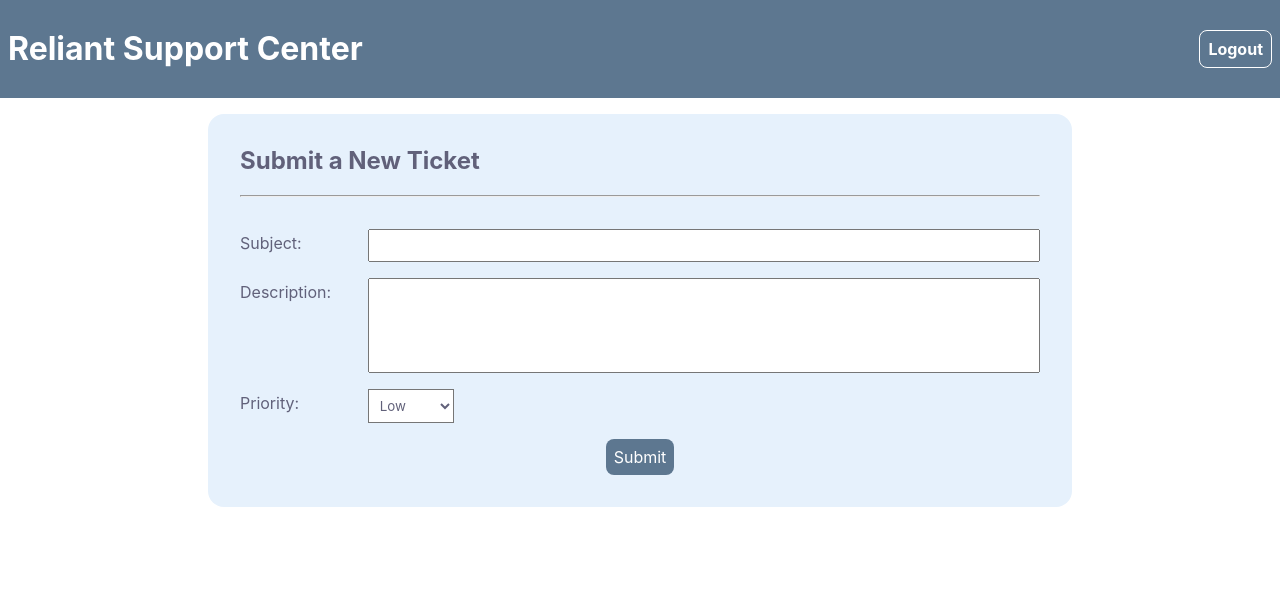
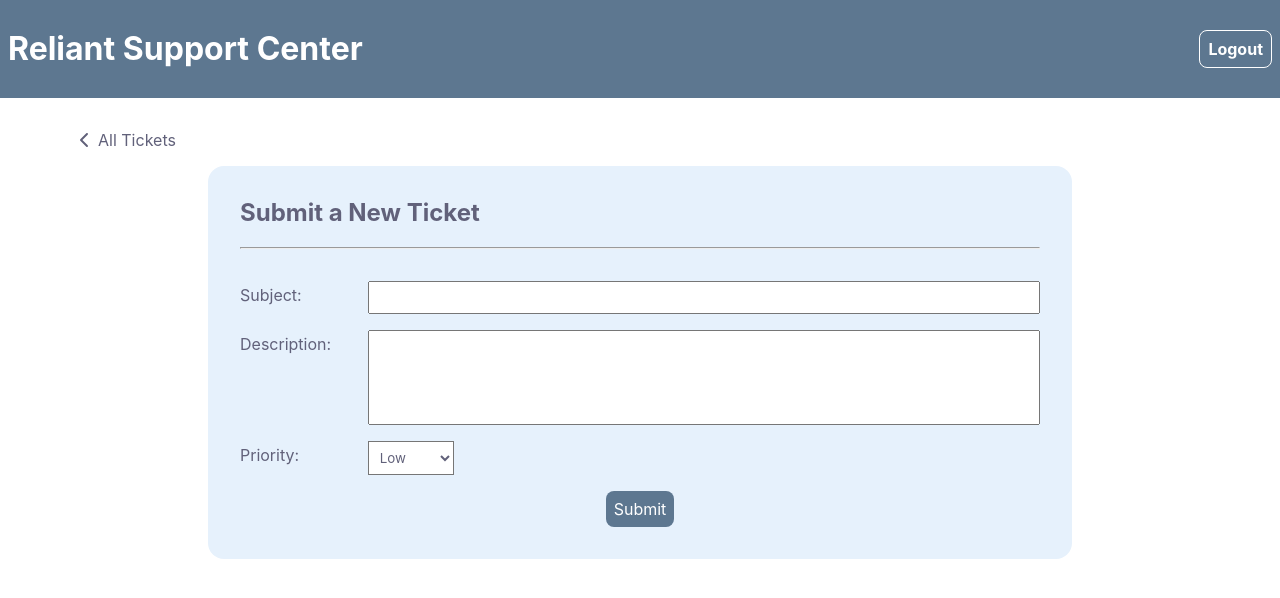
Before and after one commit to brandonpacol/Reliant-Support-Center, a React (Vite) app in the folder frontend/: page /submit-ticket in a window 1280 px wide. Shown: the top 598 px of the page. Built offline with nearby package versions, Linux system fonts and the light colour scheme.

Commit message:
Added a component to go back to the tickets page when on the details or submission page.

```diff
--- /dev/null
+++ b/frontend/src/components/BackNavigation.css
@@ -0,0 +1,9 @@
+#back-navigation {
+  max-width: 100%;
+  width: 70em;
+  margin: 1em;
+}
+
+#back-chevron {
+  margin-right: 0.5em;
+}
--- /dev/null
+++ b/frontend/src/components/BackNavigation.tsx
@@ -0,0 +1,13 @@
+import { FontAwesomeIcon } from '@fortawesome/react-fontawesome';
+import { faChevronLeft } from "@fortawesome/free-solid-svg-icons";
+import "./BackNavigation.css";
+
+function BackNavigation() {
+  return (
+    <div id="back-navigation">
+      <a href="/tickets"><FontAwesomeIcon id="back-chevron" icon={faChevronLeft} />{"All Tickets"}</a>
+    </div>
+  )
+}
+
+export default BackNavigation;
--- a/frontend/src/index.css
+++ b/frontend/src/index.css
@@ -9,6 +9,10 @@ body {
 
 button {
   border: none;
+}
+
+a {
+  text-decoration: none;
 }
 
 textarea {
@@ -32,11 +36,13 @@ tr {
 .page-container {
   padding: 1em;
   display: flex;
+  flex-direction: column;
   justify-content: center;
   align-items: center;
 }
 
 .page-container .form-container {
+  max-width: 80%;
   background-color: #e6f1fc;
   padding: 2em;
   border-radius: 1em;
--- a/frontend/src/pages/TicketDetailsPage.tsx
+++ b/frontend/src/pages/TicketDetailsPage.tsx
@@ -4,8 +4,15 @@ import Navbar from '../components/Navbar';
 import StatusTag from '../components/StatusTag';
 import StatusTagEditable from '../components/StatusTagEditable';
 import PriorityTag from '../components/PriorityTag';
+import BackNavigation from '../components/BackNavigation';
 import { Ticket } from '../types/Ticket';
 import "./TicketDetailsPage.css";
+
+const dateFormatOptions: Intl.DateTimeFormatOptions = {
+  month: '2-digit',
+  day: '2-digit',
+  year: 'numeric'
+};
 
 function TicketDetailsPage() {
 
@@ -35,16 +42,6 @@ function TicketDetailsPage() {
     }
     fetchTicket();
   }, []);
-
-  if (!ticket) return null;
-
-  const createdTime = new Date(ticket.createdTime);
-  const updatedTime = new Date(ticket.updatedTime);
-  const options: Intl.DateTimeFormatOptions = {
-    month: '2-digit',
-    day: '2-digit',
-    year: 'numeric'
-  };
 
   async function updateTicket(status: string) {
     if (ticket) {
@@ -77,13 +74,19 @@ function TicketDetailsPage() {
     }
   }
 
+  const createdTime = ticket ? new Date(ticket.createdTime) : null;
+  const updatedTime = ticket ? new Date(ticket.updatedTime) : null;
+
   return (
     <>
       <Navbar />
 
       <div className="page-container">
 
-        <div className="form-container">
+        <BackNavigation />
+
+        {ticket && createdTime && updatedTime && <div className="form-container">
+
           <h2 id="ticket-title">{ticket.title}</h2>
 
           <hr />
@@ -105,10 +108,11 @@ function TicketDetailsPage() {
           <p>{ticket.description}</p>
 
           <div id="date-container">
-            <span>Created: {createdTime.toLocaleString('en-us', options)}</span>
-            <span>Last updated: {updatedTime.toLocaleString('en-us', options)}</span>
+            <span>Created: {createdTime.toLocaleString('en-us', dateFormatOptions)}</span>
+            <span>Last updated: {updatedTime.toLocaleString('en-us', dateFormatOptions)}</span>
           </div>
-        </div>
+
+        </div>}
 
 
       </div>
--- a/frontend/src/pages/TicketSubmissionPage.tsx
+++ b/frontend/src/pages/TicketSubmissionPage.tsx
@@ -1,5 +1,6 @@
 import React, { useState } from "react";
 import Navbar from "../components/Navbar";
+import BackNavigation from "../components/BackNavigation";
 import { useNavigate } from "react-router-dom";
 import "./TicketSubmissionPage.css";
 
@@ -58,7 +59,9 @@ function TicketSubmissionPage() {
 
       <div id="ticket-submission-page" className="page-container">
 
-        <div className="form-container">
+        <BackNavigation />
+
+        <div className="form-container" style={{flexWrap: "wrap"}}>
           <h2 style={{marginTop: 0}}>Submit a New Ticket</h2>
 
           <hr />
--- a/frontend/src/pages/TicketsPage.css
+++ b/frontend/src/pages/TicketsPage.css
@@ -1,5 +1,6 @@
 #ticket-container {
   width: 75em;
+  max-width: 95%;
 }
 
 #ticket-controls {
```
